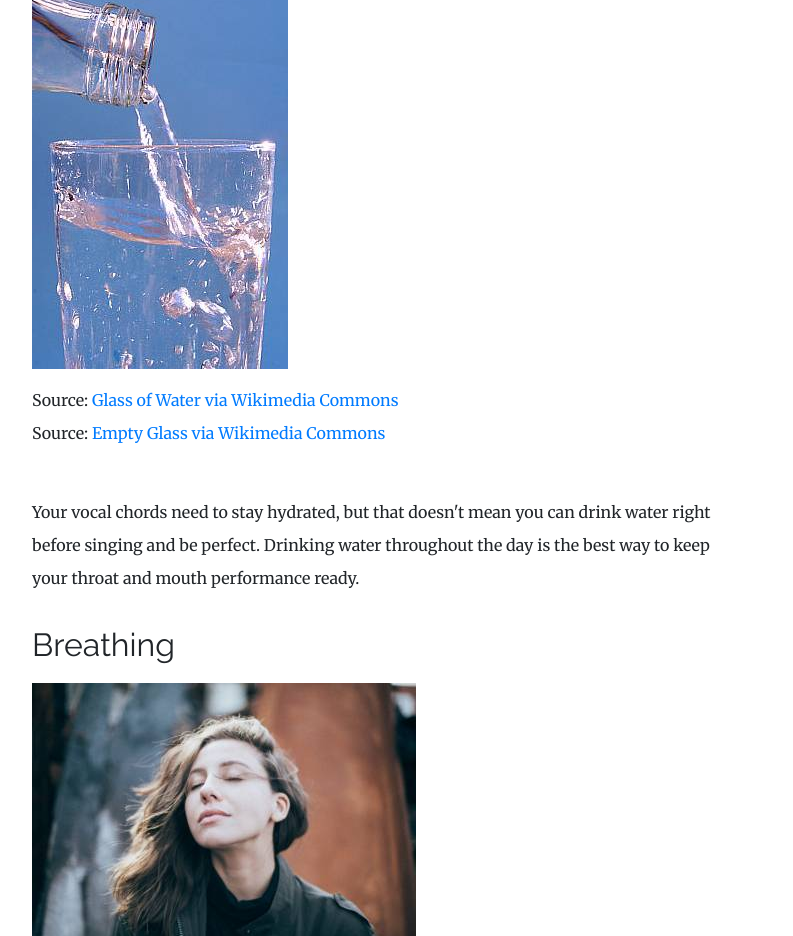
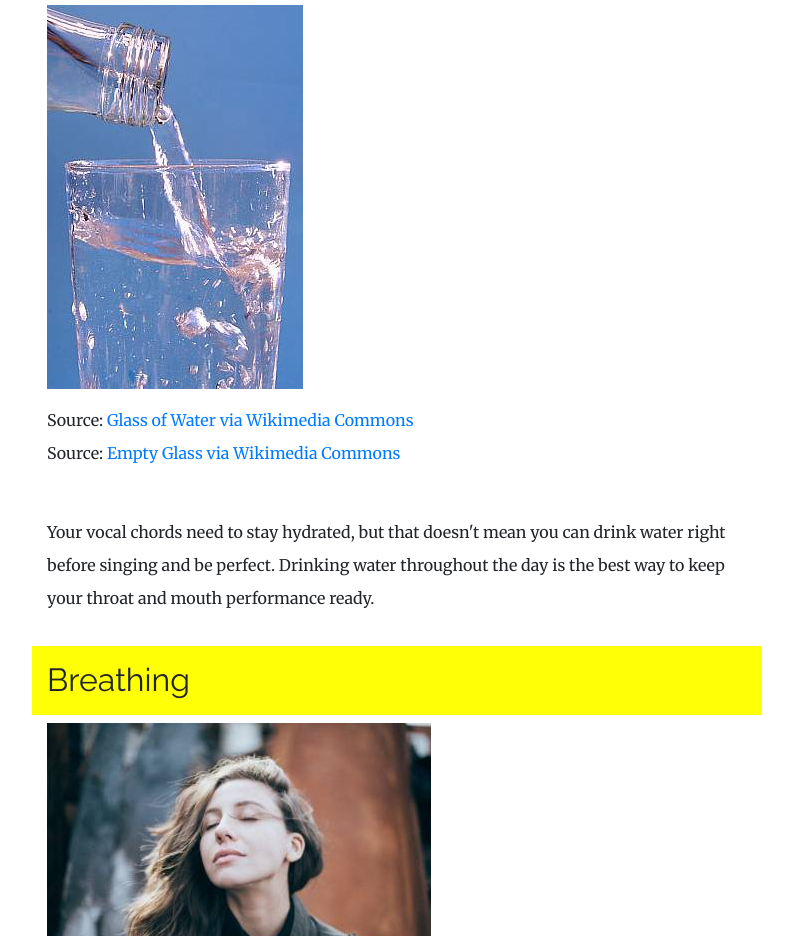
Before and after one commit to Razberrymc/projectfolder, a plain HTML site: page index.html in a window 1280 px wide. Shown: the part 685-1621 px from the top of the page, without its empty margins (53-846 px from the left). Drawn offline with Linux system fonts and the light colour scheme.

Commit message:
Update main.css

```diff
--- a/styles/main.css
+++ b/styles/main.css
@@ -1,13 +1,15 @@
-h1 {
+h1, h2 {
     font-family: "Raleway", "Helvetica", "Verdana", sans-serif;
-}
-h2 {
-    font-family: "Raleway", "Helvetica", "Verdana", sans-serif;
-    padding-bottom: 10px;
+    background-color: #FFFF05;
+    padding: 15px;
 }
 
 p {
     font-family: "Merriweather", "Times New Roman", serif;
     line-height: 33px;
-    padding: 15px 15px 15px 0px;
+    padding: 15px;
 }
+
+img {
+  padding-left: 15px;
+}
```
